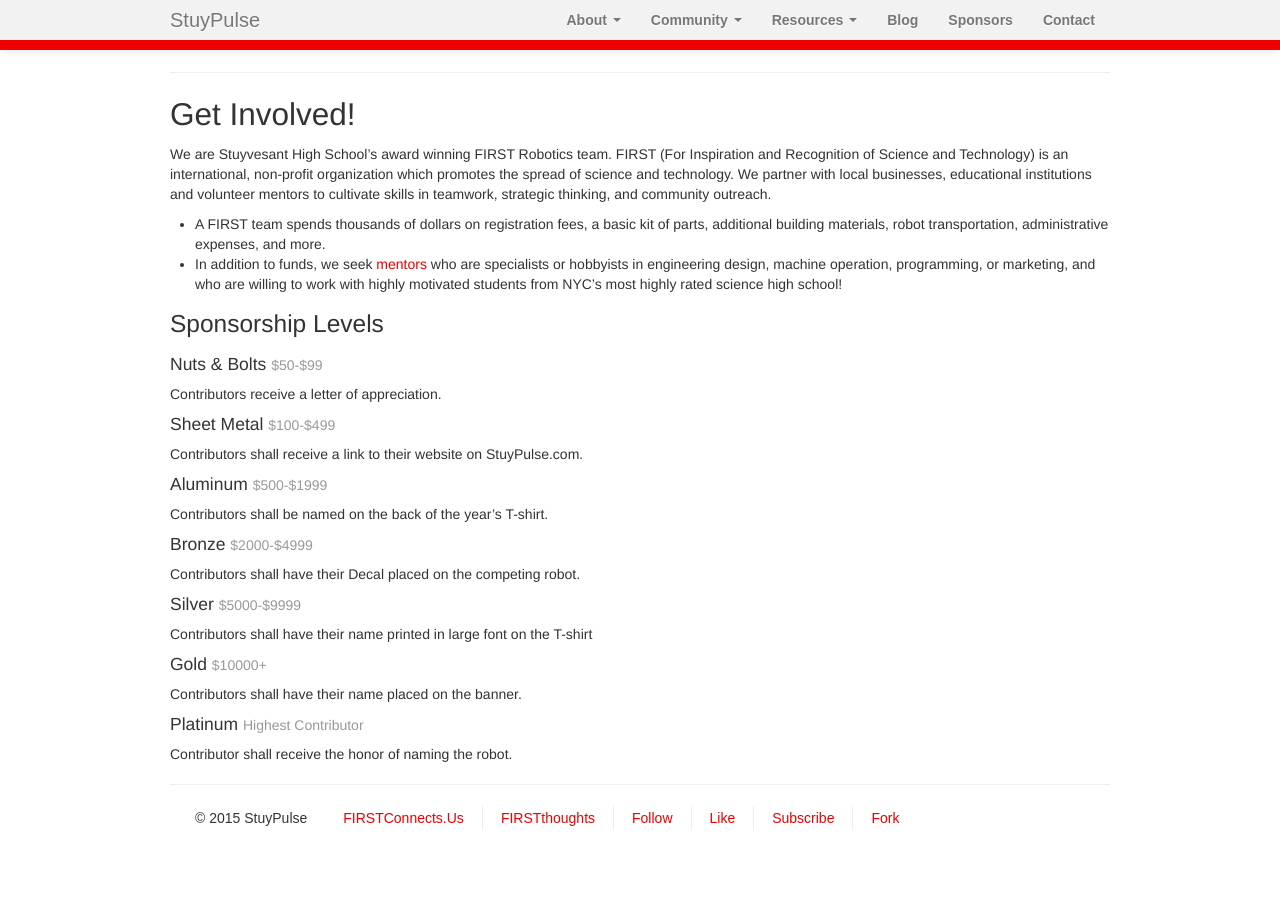
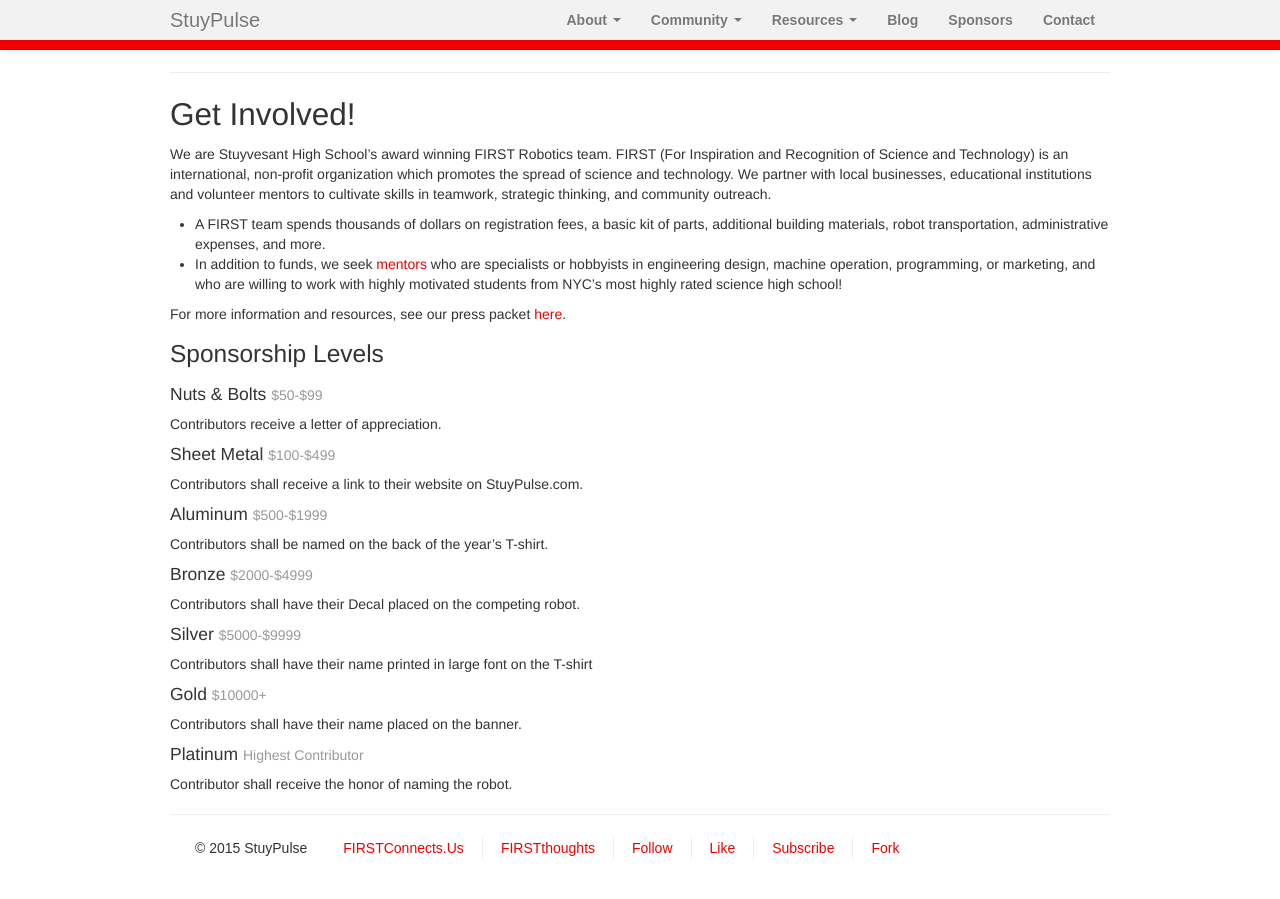
Before and after one commit to StuyPulse/team694.github.io, a Jekyll site: the page built from sponsors/index.md, in a window 1280 px wide and 900 px high, scrolled down 1028 px. Built offline with Jekyll 4.4.1, drawn with Linux system fonts in a browser that asks for light colours; nearby versions of some CDN libraries; before the commit the page ends 1898 px from its top, so only the background shows below that.

Commit message:
Include more links to press packet. Closes #47

```diff
--- a/_includes/sidebar/about.html
+++ b/_includes/sidebar/about.html
@@ -6,6 +6,7 @@
     <li><a href="/about/ec/">Leadership</a></li>
     <li><a href="/about/mentors/">Mentors</a></li>
     <li><a href="/about/website/">About This Website</a></li>
+    <li><a href="/downloads/teamdocs/PressPacket2014.pdf">Press Packet</a></li>
 </ul>
 <h4>Latest Posts</h4>
 {% include latest-posts.html %}
--- a/sponsors/index.md
+++ b/sponsors/index.md
@@ -59,6 +59,8 @@
 - A FIRST team spends thousands of dollars on registration fees, a basic kit of parts, additional building materials, robot transportation, administrative expenses, and more.
 - In addition to funds, we seek [mentors](/about/mentors/) who are specialists or hobbyists in engineering design, machine operation, programming, or marketing, and who are willing to work with highly motivated students from NYC's most highly rated science high school!
 
+For more information and resources, see our press packet [here](/downloads/teamdocs/PressPacket2014.pdf).
+
 ### Sponsorship Levels
 
 #### Nuts &amp; Bolts <small>$50-$99</small>
```
Also changed, not shown: about/index.md (+1 -1 lines).
